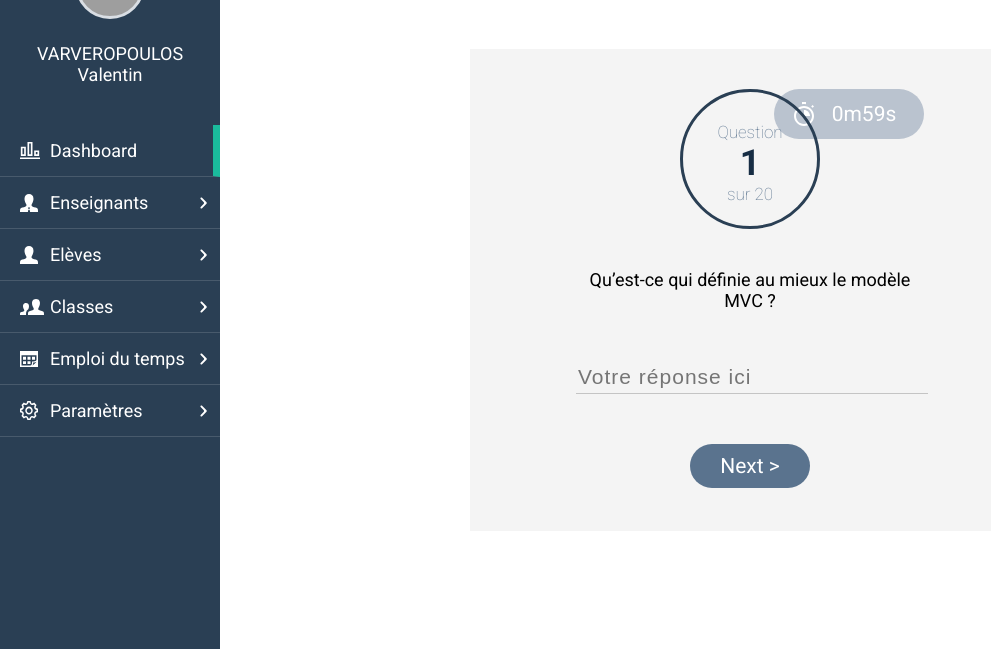
After one commit to adrienmii/CMSProject, a PHP site: page /views/student/test.html in a window 1280 px wide; the page is wider, and only the part inside the window is pictured. The commit adds this page. Shown: the part 151-800 px from the top of that part, without its empty margins (0-991 px from the left). Run offline with PHP 8.4, Linux system fonts and the light colour scheme; some libraries are stand-ins or nearby versions; grey boxes are pictures that could not be loaded.

Commit message:
Intégration de la page test

```diff
--- a/public/css/css/style.css
+++ b/public/css/css/style.css
@@ -1108,6 +1108,77 @@ hr.timeLeft {
   height: 30px;
   width: 150px; }
 
+#testContainer section {
+  background: #F4F4F4;
+  margin: 50px 250px;
+  padding: 0% 10% 5% 10%; }
+
+#testContainer header {
+  text-align: center;
+  margin-bottom: 40px;
+  margin-top: 40px; }
+
+#timeLeft {
+  background: url(../../img/icn/iconClock.svg) 15% 50% no-repeat #BAC3CF;
+  border-radius: 25px;
+  width: 150px;
+  height: 50px;
+  float: right; }
+
+#timeLeft span {
+  color: #fff;
+  font-size: 21px;
+  position: relative;
+  top: 25%;
+  padding-left: 30px; }
+
+.answerNumber, .answer {
+  display: inline-block; }
+
+#questionNumber {
+  text-align: center;
+  margin-bottom: 40px;
+  width: 140px;
+  height: 140px;
+  border: solid 3px #2A3F54;
+  border-radius: 50%;
+  padding-top: 30px;
+  position: relative;
+  left: 50%;
+  transform: translateX(-50%);
+  color: #5A738E;
+  font-size: 17px;
+  font-weight: 100; }
+
+#questionNumber b {
+  font-size: 36px;
+  color: #172D44; }
+
+.answerRow {
+  padding-bottom: 10px;
+  padding-top: 10px;
+  border-bottom: solid 1px #C4C4C4; }
+
+#testContainer .answerRow {
+  border-bottom: none !important;
+  margin-bottom: 50px; }
+
+#testContainer input {
+  height: 30px;
+  font-size: 21px;
+  width: 100%;
+  border-bottom: 1px solid #C4C4C4;
+  color: #2A3F54; }
+
+#btnNext {
+  background: #5A738E;
+  color: #FFF;
+  font-size: 21px;
+  padding: 10px 30px;
+  border-radius: 25px;
+  text-decoration: none;
+  width: 150px; }
+
 html {
   height: 100%; }
 
--- a/public/css/scss/style.scss
+++ b/public/css/scss/style.scss
@@ -7,6 +7,7 @@
 @import "chapter";
 @import "qcm";
 @import "addChapter";
+@import "test";
 
 html {
   height: 100%;
--- /dev/null
+++ b/public/css/scss/test.scss
@@ -0,0 +1,82 @@
+#testContainer section{
+	background:#F4F4F4;
+	margin: 50px 250px;
+	padding: 0% 10% 5% 10%;
+}
+
+#testContainer header{
+	text-align: center;
+	margin-bottom: 40px;
+	margin-top:40px;
+}
+
+
+#timeLeft{
+	background: url(../../img/icn/iconClock.svg) 15% 50% no-repeat #BAC3CF;
+	border-radius:25px;
+	width:150px;
+	height: 50px;
+	float: right;
+}
+
+#timeLeft span{
+	color: #fff;
+	font-size:21px;
+	position: relative;
+	top:25%;
+	padding-left:30px;
+}
+
+.answerNumber, .answer{
+	display: inline-block;
+}
+
+#questionNumber{
+	text-align: center;
+	margin-bottom: 40px;
+	width: 140px;
+	height: 140px;
+	border:solid 3px #2A3F54;
+	border-radius: 50%;
+	padding-top: 30px;
+	position: relative;
+	left:50%;
+	transform:translateX(-50%);
+	color: #5A738E;
+	font-size: 17px;
+	font-weight: 100;
+}
+
+#questionNumber b{
+	font-size:36px;
+	color:#172D44;
+}
+
+.answerRow{
+	padding-bottom: 10px;
+	padding-top: 10px;
+	border-bottom:solid 1px #C4C4C4;
+}
+
+#testContainer .answerRow{
+	border-bottom: none !important ;
+	margin-bottom:50px
+}
+
+#testContainer input{
+	height: 30px;
+	font-size:21px;
+	width:100%;
+	border-bottom: 1px solid #C4C4C4;
+	color:#2A3F54;
+}
+
+#btnNext{
+	background:#5A738E;
+	color: #FFF;
+	font-size: 21px;
+	padding:10px 30px;
+	border-radius: 25px;
+	text-decoration: none;
+	width: 150px;
+}
--- /dev/null
+++ b/views/student/test.html
@@ -0,0 +1,101 @@
+<!DOCTYPE html>
+<html>
+<head>
+	<link rel="stylesheet" type="text/css" href="../../public/css/css/style.css">
+	<link href="https://fonts.googleapis.com/css?family=Roboto:100,400,500,700|Ubuntu:300,400,500" rel="stylesheet">
+</head>
+<body>
+	<div id="sideBar" class="hidden-xs visible-sm">
+		<header></header>
+		<main class="text-center">
+			<div id="userPicture"></div>
+			<div id="userName">VARVEROPOULOS<br>Valentin</div>
+		</main>
+		<nav id="navBar">
+			<ul>
+				<li class="active">Dashboard</li>
+				<li>Enseignants</li>
+				<li>Elèves</li>
+				<li>Classes</li>
+				<li>Emploi du temps</li>
+				<li>Paramètres</li>
+			</ul>
+		</nav>
+	</div>
+	<div id="pageContent">
+		<header>
+			<div id="topBar" class="col-md-12 hidden-xs visible-sm">
+				<div class="row">
+					<div class="col-md-6">
+						<a id="toggleIcon" onclick="toggleNav()" href="#"></a>
+					</div>
+					<div class="col-md-2 col-md-offset-4">
+						<input  id="inputSearch" type="text">
+					</div>
+				</div>
+			</div>
+			<div id="topBarMobile" class="hidden-sm">
+				<div class="row">
+					<div class="col-xs-2">
+						<a id="toggleIcon" onclick="toggleMenuMobile()" href="#"></a>
+					</div>
+					<div id="logoMobile" class="col-xs-6 col-xs-offset-1"></div>
+					<div id="iconSearch" class="col-xs-2 col-xs-offset-1" onclick="toggleSearchMobile()""></div>
+				</div>
+				<nav id="navBarMobile" class="menuMobileClose">
+					<ul>
+						<li>Dashboard</li>
+						<li>Enseignants</li>
+						<li>Elèves</li>
+						<li>Classes</li>
+						<li>Emploi du temps</li>
+						<li>Paramètres</li>
+					</ul>
+				</nav>
+				<div id="divInputSearchMobile" class="row divInputSearchMobileClose">
+					<div class="col-xs-12">
+						<input id="SearchMobile" type="text">
+					</div>
+				</div>
+			</div>
+			<div id="pathSection" class="col-md-12">
+				<p>Evaluations > Développement PHP Avancé > QCM 1</p>
+			</div>
+		</header>
+		<main id="testContainer">
+			<section class="col-md-12">
+				<header>
+					<div id="timeLeft"><span>0m59s</span></div>
+					<div id="questionNumber">Question<br><b>1</b><br>sur 20</div>
+					<div id="question">Qu’est-ce qui définie au mieux le modèle MVC ?</div>
+				</header>
+				<main>
+					<div class="answerRow">
+						<input id="answerInput" type="text" placeholder="Votre réponse ici" />
+					</div>
+					<div class="text-center">
+						<a id="btnNext" href="#">Next ></a>
+					</div>
+				</main>
+			</section>
+		</main>
+
+	</div>
+<script type="text/javascript" src="https://ajax.googleapis.com/ajax/libs/jquery/3.1.0/jquery.min.js"></script>
+	<script>
+		function toggleNav() {
+		   $("#sideBar").toggleClass("menuClose");
+		   $("#pageContent").toggleClass("menuClose");
+		}
+
+		function toggleMenuMobile() {
+		  	$("#navBarMobile").toggleClass("menuMobileClose");
+		}
+
+		function toggleSearchMobile() {
+		  	$("#divInputSearchMobile").toggleClass("divInputSearchMobileClose");
+		}
+	</script>
+
+</body>
+</html>
```
Also changed, not shown: public/css/css/test.css (added, +72 -0 lines), 2 other files.
